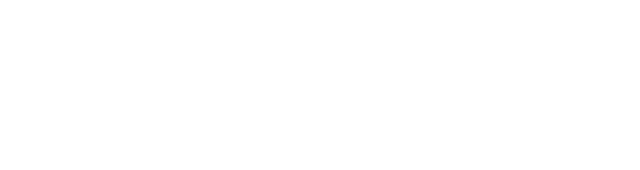
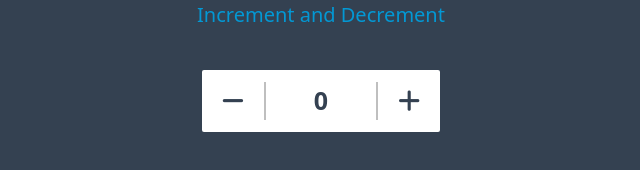
Before and after one commit to yash1701garg/JavaScript-counter-app, a plain HTML site: page index.html in a window 1280 px wide. Shown: the whole page, without its empty margins (319-959 px from the left). Drawn offline with nearby package versions, Linux system fonts and the light colour scheme.

Commit message:
Update index.html

```diff
--- a/index.html
+++ b/index.html
@@ -4,8 +4,29 @@
     <meta charset="UTF-8">
     <meta name="viewport" content="width=device-width, initial-scale=1.0">
     <title>Document</title>
+    <script src="https://cdn.tailwindcss.com"></script>
+
 </head>
 <body>
-
+    <!--wrapper-->
+    <div class="w-[100vw] h-[100vh] flex flex-col items-center jsutify-center bg-[#344151] gap-10">
+        <div class="text-[#0398d4] font-medium text-[20px]">Increment and Decrement</div>
+        <div class="bg-white flex text-[25px] text-[#344151] rounded-sm gap-12 p-3 px-5">
+            <!--negative-->
+            <button onclick="decrement()" class="border-r-2 border-[#bfbfbf] pr-5">
+               <i class="fa-solid fa-minus"></i>
+            </button>
+            <div id="counter" class="font-bold">
+                0
+            </div>
+            <!--positive-->
+            <button onclick="increment()"
+            class="border-l-2 border-[#bfbfbf] pl-5">
+                <i class="fa-solid fa-plus"></i>
+            </button>
+        </div>
+    </div>
+    <script src="index.js"></script>
+    <script src="https://kit.fontawesome.com/58a810656e.js" crossorigin="anonymous"></script>
 </body>
 </html>
```
